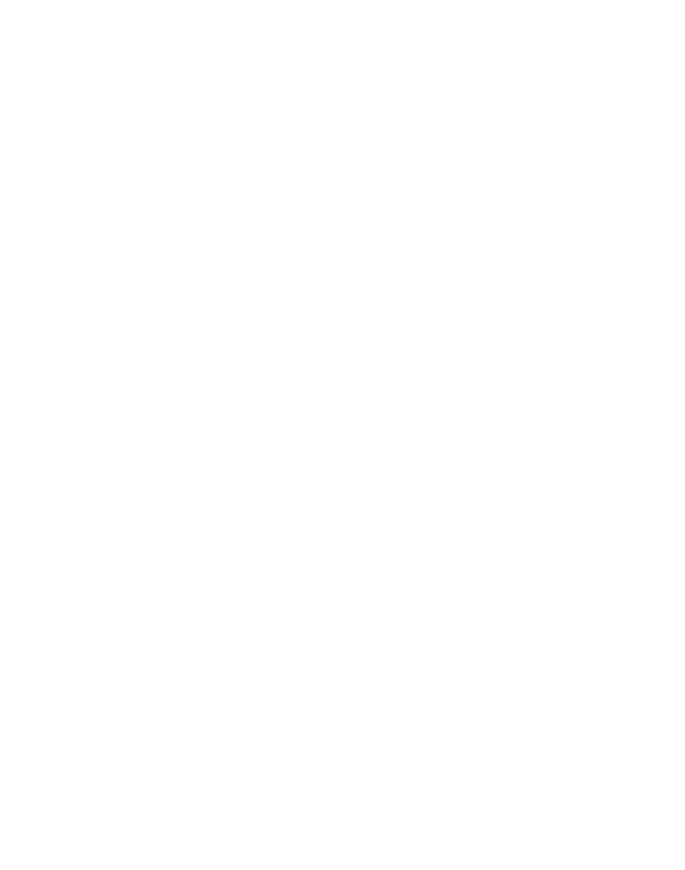
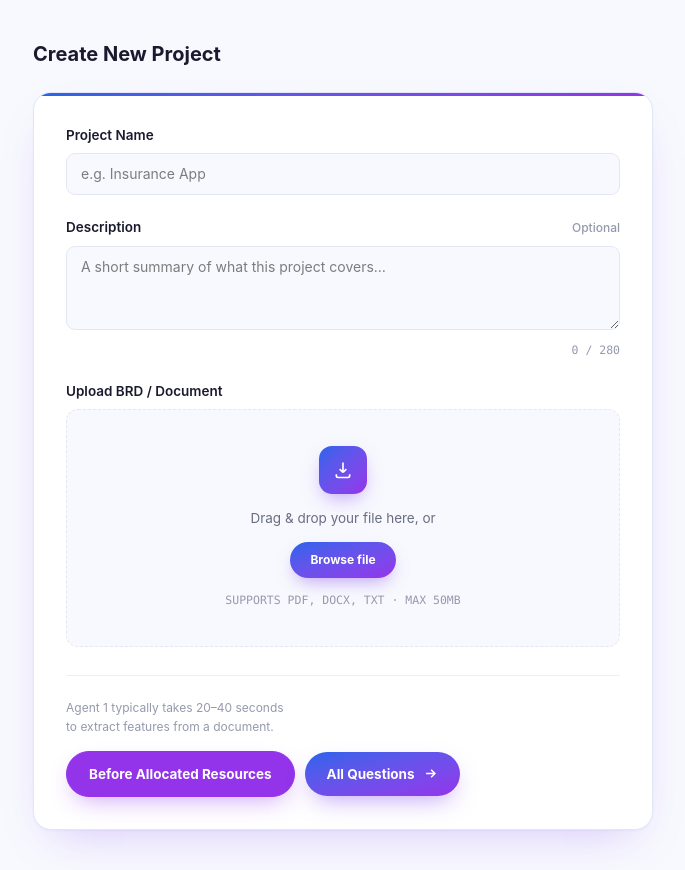
Before and after one commit to Sugaam-dev/sprint-planning-frontend, a React (Vite) app: page /create-project in a window 1280 px wide. Before the commit this address had no page. Shown: the whole page, without its empty margins (297-982 px from the left). Before the commit the page ends 800 px from the top, so only its background shows below. Built offline with nearby package versions, Linux system fonts and the light colour scheme.

Commit message:
wip: added create-project route in App.jsx

```diff
--- a/src/App.jsx
+++ b/src/App.jsx
@@ -3,9 +3,9 @@ import './App.css';
 import LandingPage from "./pages/Landing/LandingPage";
 import { BrowserRouter, Routes, Route } from "react-router-dom";
 
-import ProjectForm from "./features/project/components/ProjectForm";
 import QuestionCard from "./features/human-configuration/components/QuestionCard";
 import AnswerInput from "./features/human-configuration/components/AnswerInput";
+import CreateProject from "./pages/Projects/CreateProject";
 
 function TestConfigSection() {
   const [sprintLength, setSprintLength] = useState("2w");
@@ -64,7 +64,7 @@ function App() {
        <Routes>
        <Route path="/"  element={<LandingPage />} />
 
-       <Route path="/test-create-project" element={<div className="max-w-[620px] mx-auto p-8"><ProjectForm /></div>} />
+       <Route path="/create-project" element={<CreateProject />} />
        <Route path="/test-config" element={<TestConfigSection />} />
 
        </Routes>
--- a/src/pages/Projects/CreateProject.jsx
+++ b/src/pages/Projects/CreateProject.jsx
@@ -0,0 +1,12 @@
+import ProjectForm from "../../features/project/components/ProjectForm";
+
+export default function CreateProject() {
+  return (
+    <div className="min-h-screen bg-[#F8F9FE] py-10 px-4">
+      <div className="max-w-[620px] mx-auto">
+        <h1 className="text-xl font-bold text-[#1A1A2E] mb-6">Create New Project</h1>
+        <ProjectForm />
+      </div>
+    </div>
+  );
+}
```
